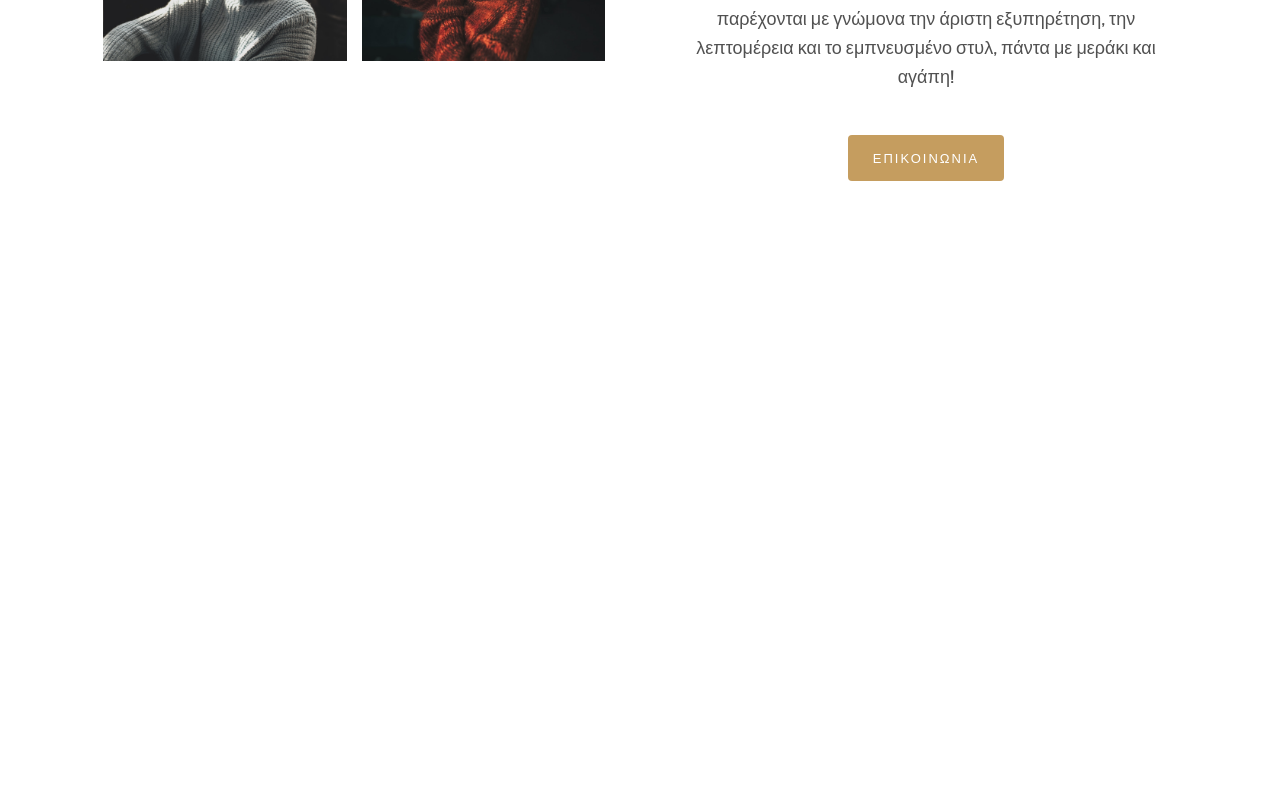
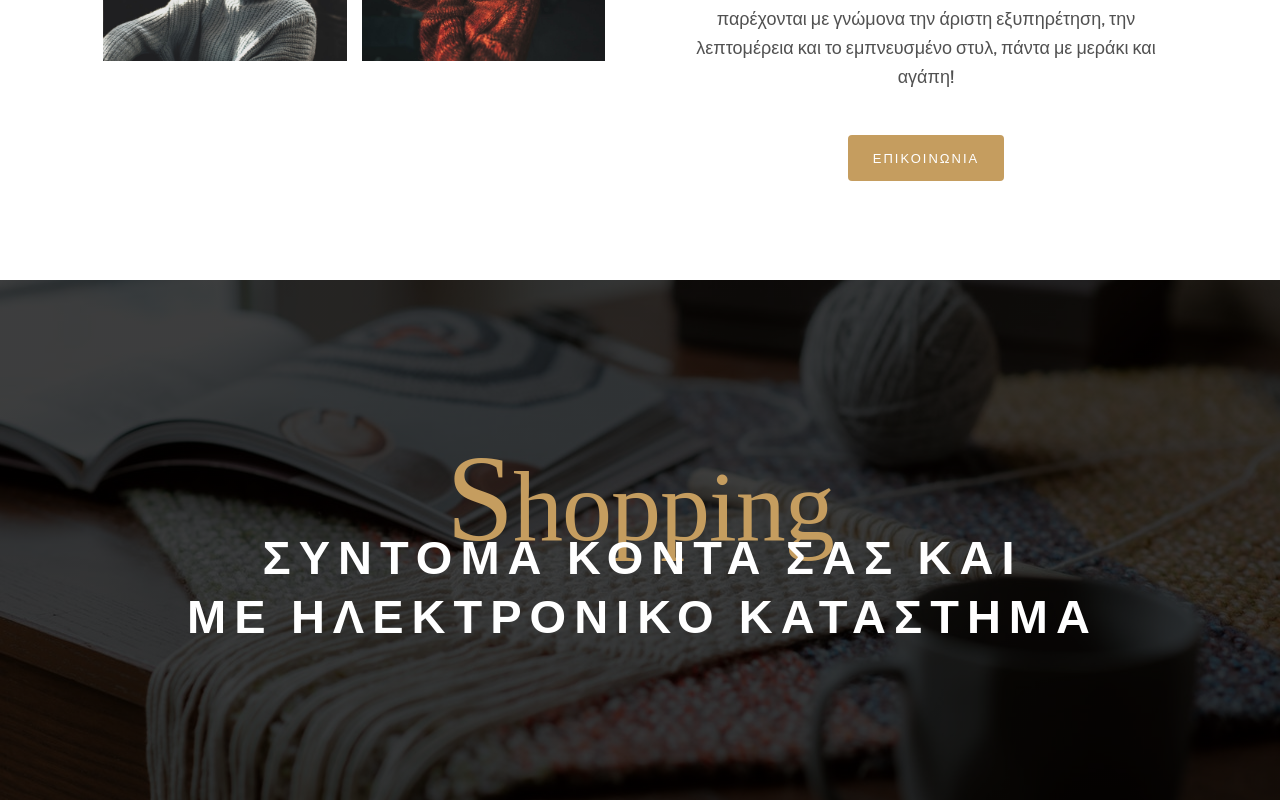
Before and after one commit to mimerkou/apergis-knitwear, a React (Create React App) app: page / in a window 1280 px wide. Shown: the part 2718-3518 px from the top of the page. Before the commit the page ends 2998 px from the top, so only its background shows below. Built offline with nearby package versions, Linux system fonts and the light colour scheme; a web font is replaced by a local one.

Commit message:
finished eshop section

```diff
--- a/src/components/Eshop/Eshop.css
+++ b/src/components/Eshop/Eshop.css
@@ -0,0 +1,29 @@
+.eshop {
+  background-image: linear-gradient(rgba(0, 0, 0, 0.75), rgba(0, 0, 0, 0.75)),
+    url('../../assets/image11.jpg');
+  background-size: cover;
+  background-position: center;
+  background-attachment: fixed;
+}
+
+.eshop-btn {
+  display: inline-block;
+  text-transform: uppercase;
+  letter-spacing: 2px;
+  margin-right: -2px;
+  cursor: pointer;
+
+  font-size: 1.3rem;
+  color: #fff;
+  background-color: #c59d5f;
+  padding: 1.5rem 2.5rem;
+  margin: 2rem;
+  border-radius: 0.4rem;
+  transition: all 0.5s;
+}
+
+.eshop-btn:hover,
+.eshop-btn:focus {
+  background-color: #fff;
+  color: #515151;
+}
--- a/src/components/Eshop/Eshop.js
+++ b/src/components/Eshop/Eshop.js
@@ -1,7 +1,30 @@
 import React from 'react';
+import './Eshop.css';
 
 const Eshop = () => {
-  return <div>Eshop</div>;
+  return (
+    <section className="eshop between">
+      <div className="container">
+        <div className="global-headline">
+          <div className="animate-top">
+            <h2 className="sub-headline">
+              <span className="first-letter">S</span>hopping
+            </h2>
+          </div>
+          <div className="animate-bottom">
+            <h1 className="headline">
+              Συντομα κοντα σας και
+              <br />
+              με ηλεκτρονικο καταστημα
+            </h1>
+            {/* <a href="#" className="eshop-btn">
+              Eshop
+            </a> */}
+          </div>
+        </div>
+      </div>
+    </section>
+  );
 };
 
 export default Eshop;
--- a/src/pages/Home.js
+++ b/src/pages/Home.js
@@ -6,6 +6,7 @@ import Hero from '../components/Hero/Hero';
 import About from '../components/About/About';
 import Creations from '../components/Creations/Creations';
 import Services from '../components/Services/Services';
+import Eshop from '../components/Eshop/Eshop';
 
 const Home = () => {
   const [isOpen, setIsOpen] = useState(false);
@@ -28,6 +29,7 @@ const Home = () => {
       <About />
       <Creations />
       <Services />
+      <Eshop />
     </>
   );
 };
```
